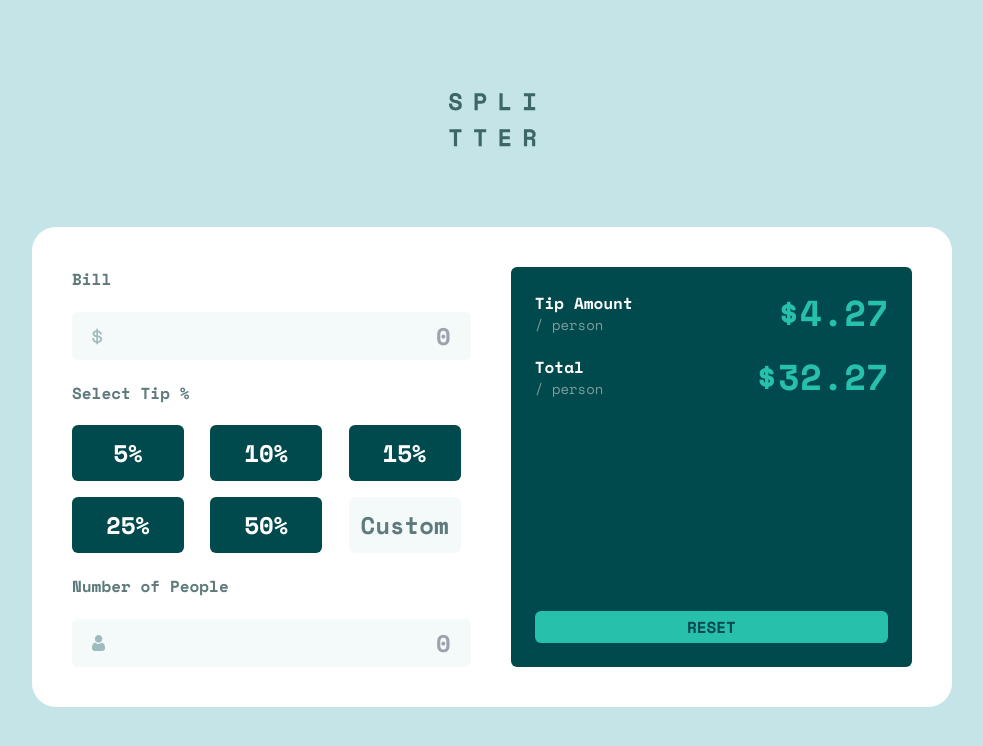
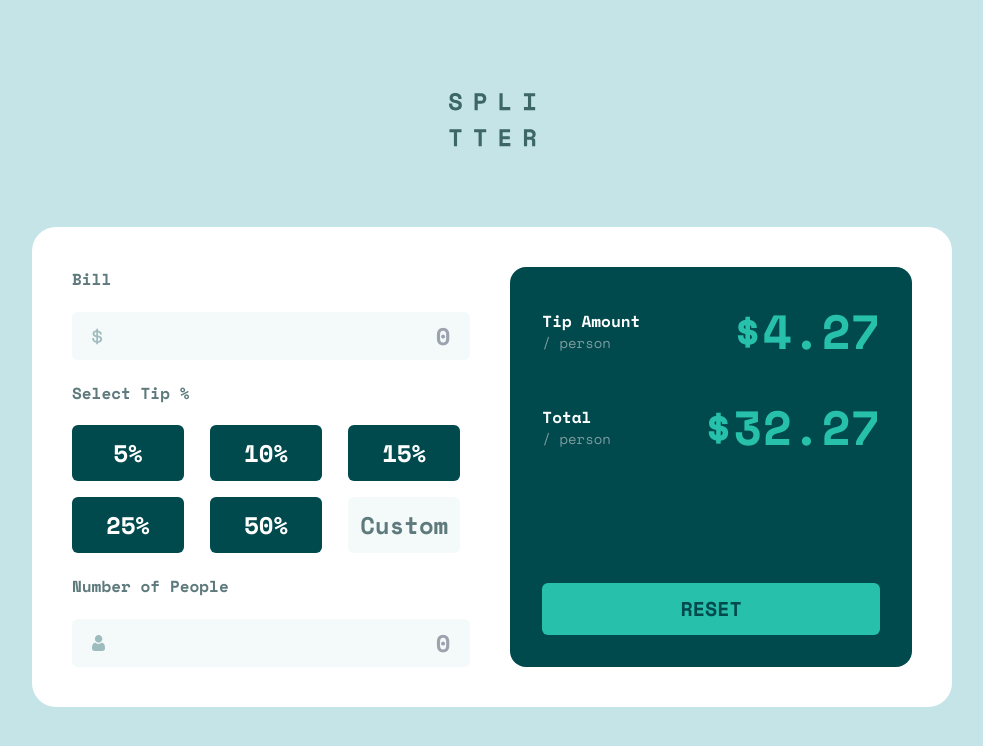
Before and after one commit to meisteraxel/tip-calculator-app, a React (Vite) app: page / in a window 1280 px wide. Shown: the top 746 px of the page, without its empty margins (148-1131 px from the left). Built offline with nearby package versions, Linux system fonts and the light colour scheme.

Commit message:
Finished Calculation Component Styling

```diff
--- a/src/components/Calculation.jsx
+++ b/src/components/Calculation.jsx
@@ -3,22 +3,22 @@ import "../index.css";
 
 function Calculation() {
   return (
-    <div className="bg-very-dark-cyan p-6 rounded-md w-1/2 flex flex-col">
-      <div className="flex justify-between items-center">
+    <div className="bg-very-dark-cyan p-8 rounded-2xl w-1/2 flex flex-col">
+      <div className="flex justify-between items-center mt-2">
         <div>
           <p className="text-white font-semibold text-m">Tip Amount</p>
           <p className="text-grayish-cyan text-sm">/ person</p>
         </div>
-        <p className="text-strong-cyan text-4xl font-bold">$4.27</p>
+        <p className="text-strong-cyan text-5xl font-bold">$4.27</p>
       </div>
-      <div className="flex justify-between items-center mt-5">
+      <div className="flex justify-between items-center mt-12">
         <div>
           <p className="text-white font-semibold text-m">Total</p>
           <p className="text-grayish-cyan text-sm">/ person</p>
         </div>
-        <p className="text-strong-cyan text-4xl font-bold">$32.27</p>
+        <p className="text-strong-cyan text-5xl font-bold">$32.27</p>
       </div>
-      <button className="bg-strong-cyan rounded-md py-1 w-full mt-auto font-semibold text-very-dark-cyan">
+      <button className="bg-strong-cyan rounded-md py-3 w-full mt-auto text-xl font-bold text-very-dark-cyan">
         RESET
       </button>
     </div>
```
